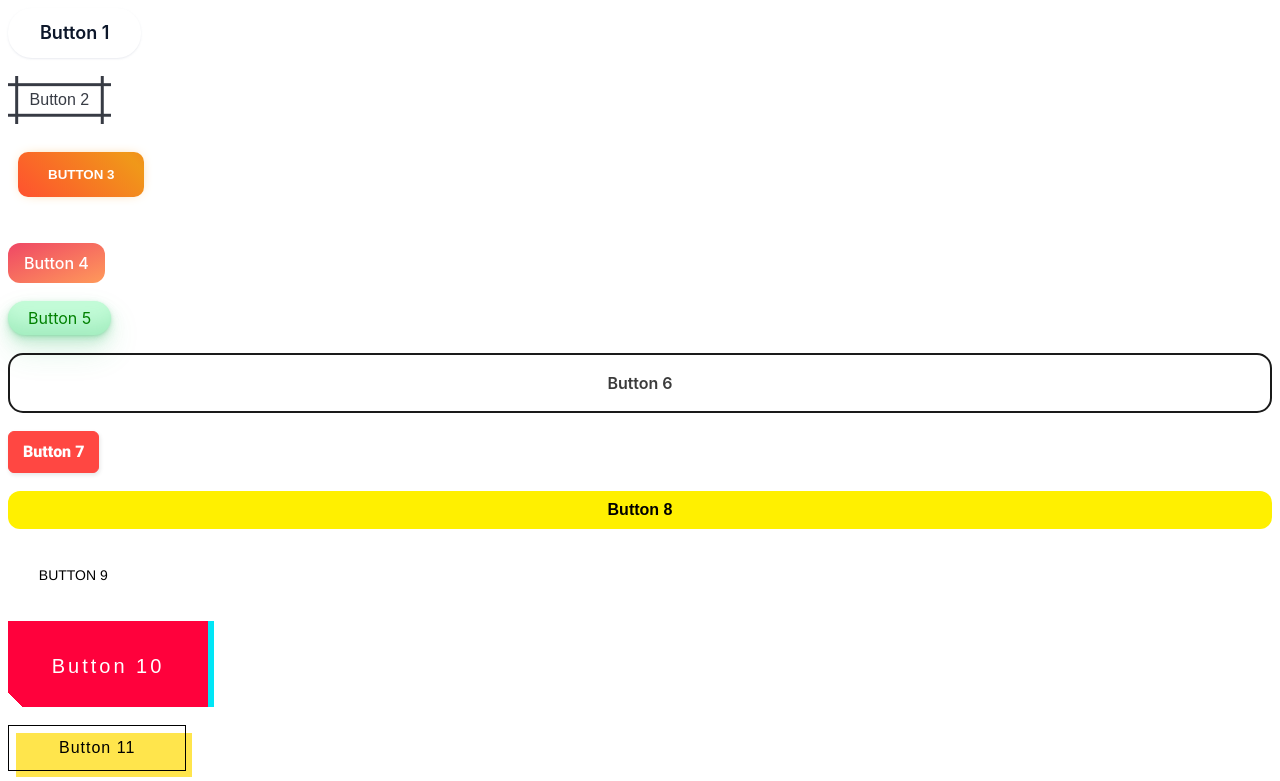
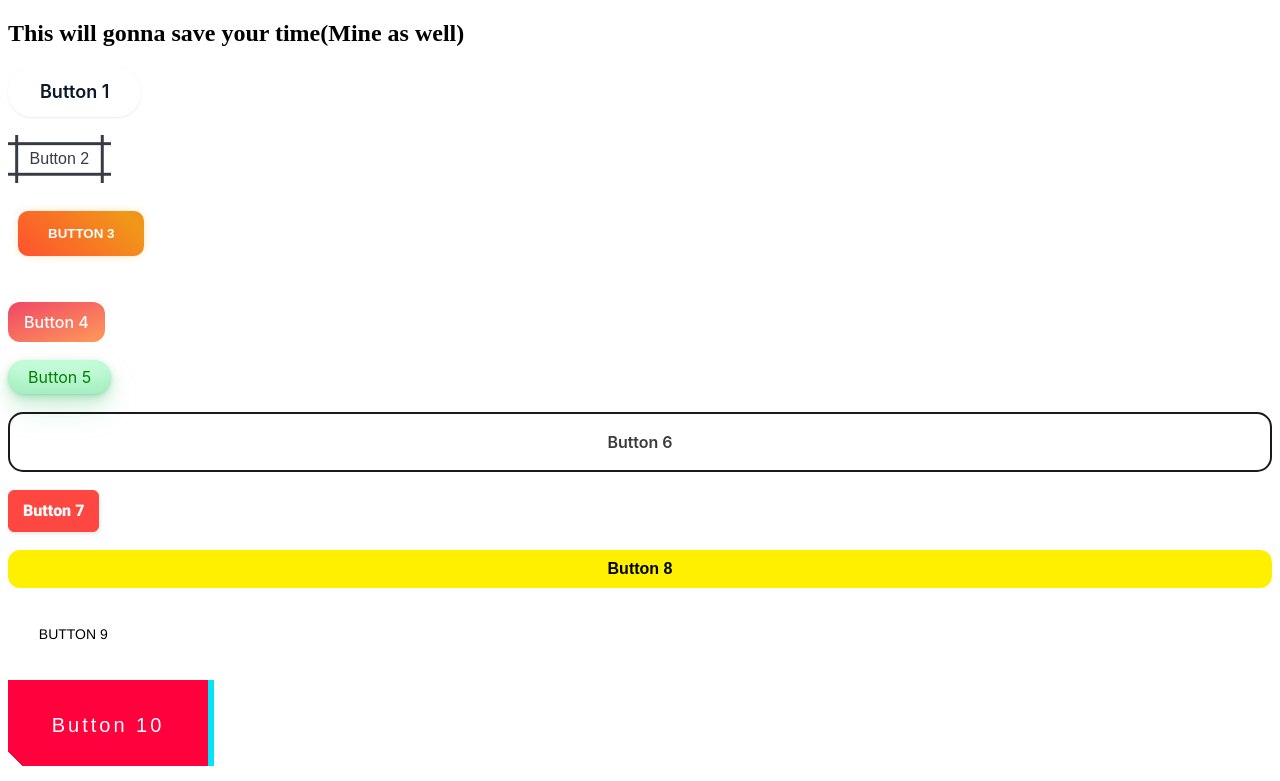
Before and after one commit to souvik-wizard/Other-Projects, a plain HTML site: page Some Buttons Using Html and Css/button.html in a window 1280 px wide. Shown: the top 781 px of the page. Drawn offline with Linux system fonts and the light colour scheme.

Commit message:
Update button.html

```diff
--- a/Some Buttons Using Html and Css/button.html
+++ b/Some Buttons Using Html and Css/button.html
@@ -34,6 +34,7 @@
     <title>Buttons</title>
 </head>
 <body>
+    <h2>This will gonna save your time(Mine as well)</h2>
 
     <button class="button-81" role="button">Button 1</button><br><br>
     <button class="button-89" role="button">Button 2</button><br><br>
```
